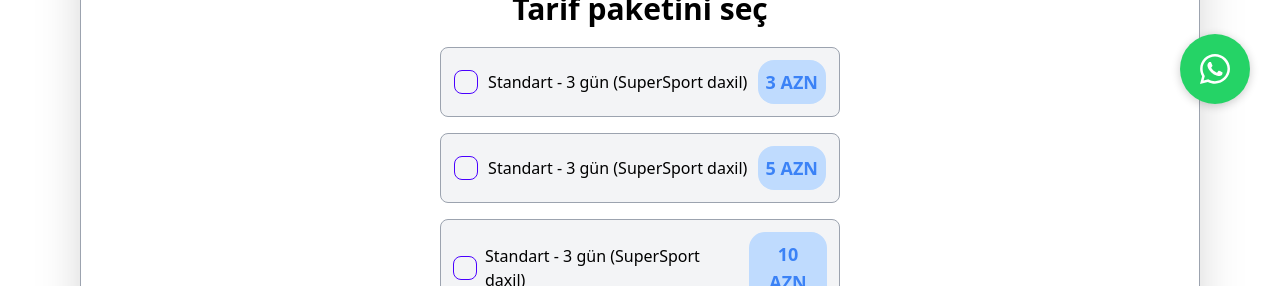
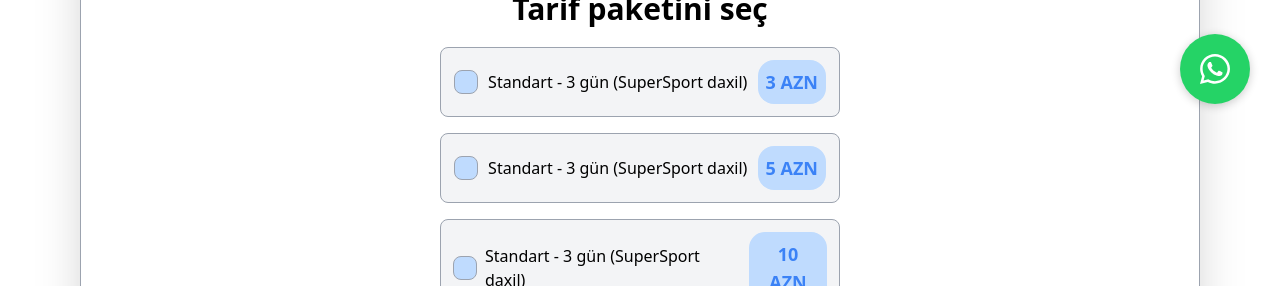
Before and after one commit to bedirlituran/netlika, a Next.js app: page /qosul in a window 1280 px wide. Shown: the part 666-952 px from the top of the page. Built offline with nearby package versions, Linux system fonts and the light colour scheme.

Commit message:
azad muellim

```diff
--- a/app/qosul/page.jsx
+++ b/app/qosul/page.jsx
@@ -99,7 +99,7 @@
           <div className="w-full md:w-[400px] p-3 flex gap-2 items-center justify-around bg-gray-100   border border-gray-400 rounded-lg">
             <input
               type="checkbox"
-              className="checkbox checkbox-primary"
+              className="checkbox border-gray-400 bg-blue-200 checked:bg-blue-200 [--chkbg:theme(colors.blue.200)]  [--chkbd:theme(colors.gray.400)] [--chkfg:#3B82F6]"
               value="3azn"
               onChange={handleCheckboxChange}
               checked={selectedPackage === "3azn"}
@@ -112,7 +112,7 @@
           <div className="w-full md:w-[400px] p-3 flex gap-2 items-center justify-around  bg-gray-100  border border-gray-400 rounded-lg">
             <input
               type="checkbox"
-              className="checkbox checkbox-primary"
+              className="checkbox border-gray-400 bg-blue-200 checked:bg-blue-200 [--chkbg:theme(colors.blue.200)]  [--chkbd:theme(colors.gray.400)] [--chkfg:#3B82F6]"
               value="5azn"
               onChange={handleCheckboxChange}
               checked={selectedPackage === "5azn"}
@@ -125,7 +125,7 @@
           <div className="w-full md:w-[400px] p-3 flex gap-2 items-center justify-around bg-gray-100  border border-gray-400 rounded-lg">
             <input
               type="checkbox"
-              className="checkbox checkbox-primary"
+              className="checkbox border-gray-400 bg-blue-200 checked:bg-blue-200 [--chkbg:theme(colors.blue.200)]  [--chkbd:theme(colors.gray.400)] [--chkfg:#3B82F6]"
               value="10azn"
               onChange={handleCheckboxChange}
               checked={selectedPackage === "10azn"}
```
